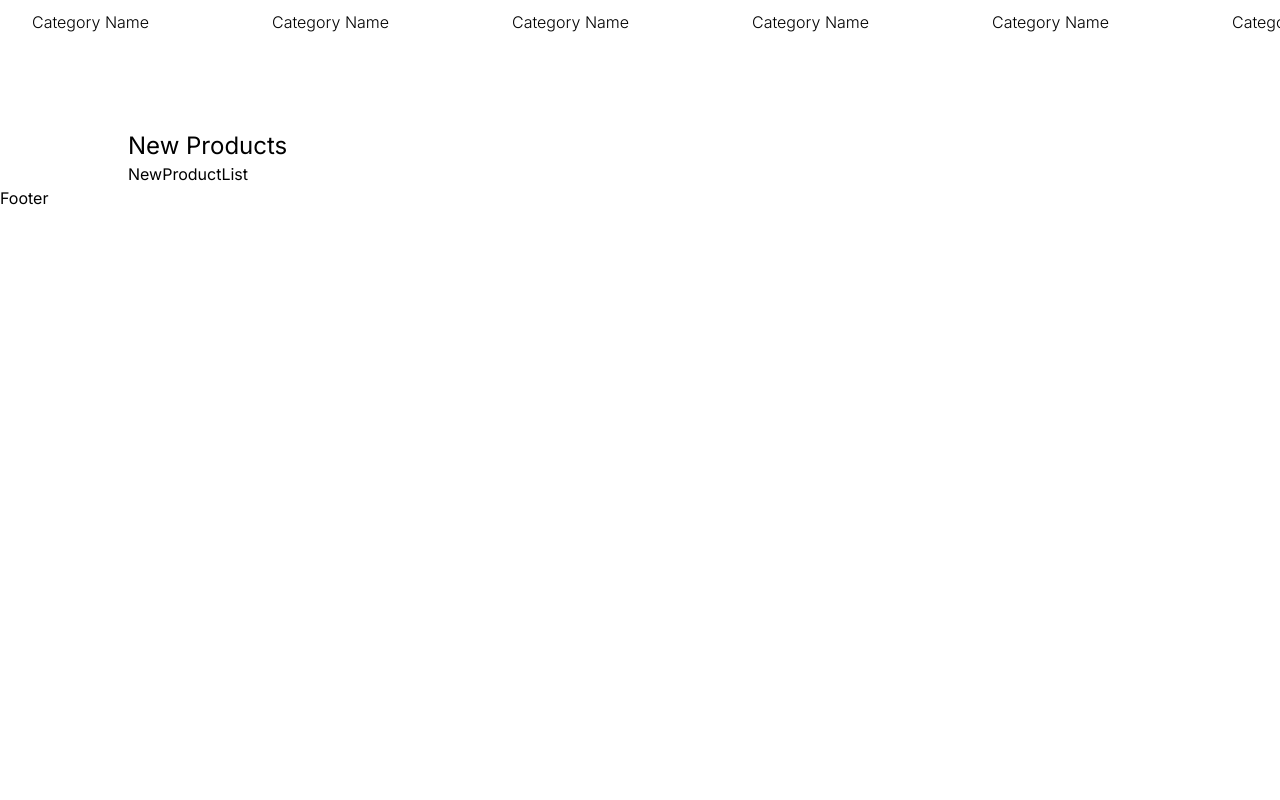
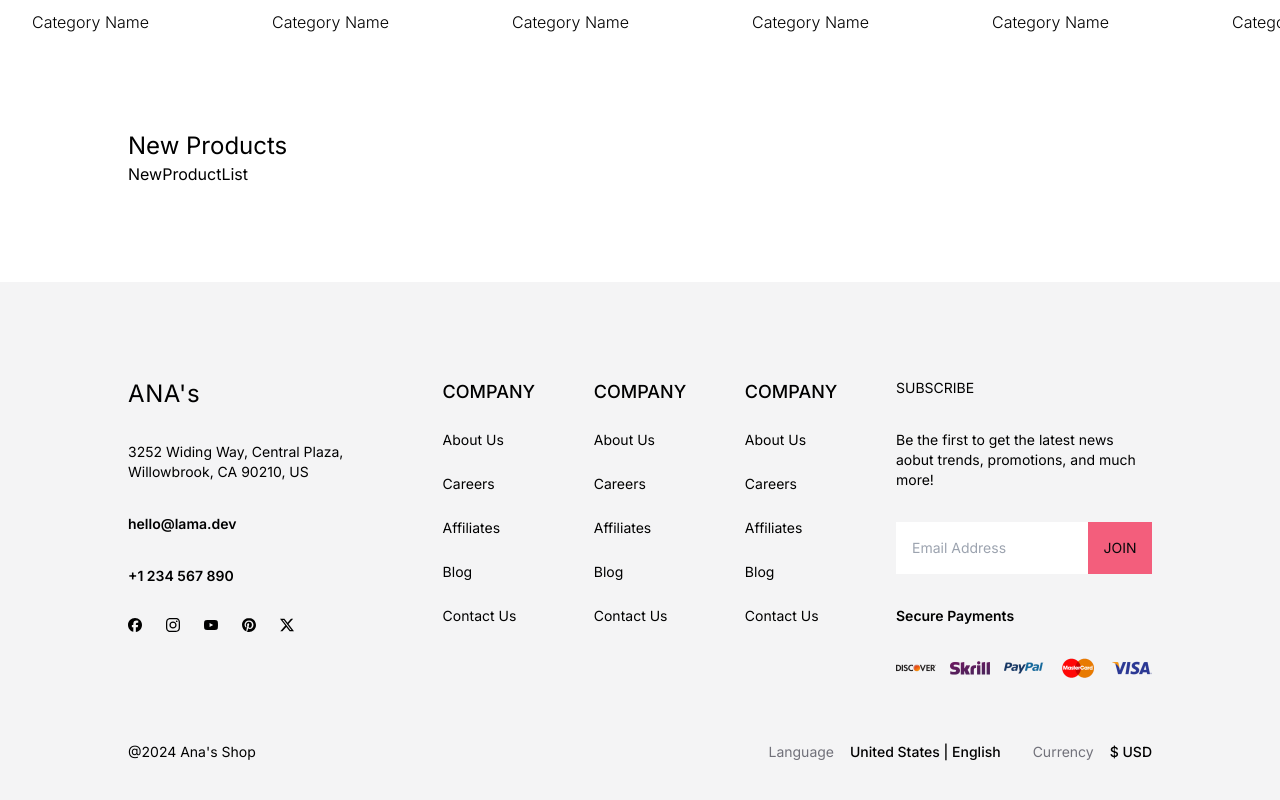
Before and after one commit to hebersolano/hedless-ecommerce, a Next.js app: page / in a window 1280 px wide. Shown: the part 1986-2786 px from the top of the page. Before the commit the page ends 2196 px from the top, so only its background shows below. Built offline with nearby package versions, Linux system fonts and the light colour scheme.

Commit message:
footer component

```diff
--- a/src/components/layout/Footer.tsx
+++ b/src/components/layout/Footer.tsx
@@ -1,5 +1,153 @@
+import Image from "next/image";
+import Link from "next/link";
+import { LiaFacebook, LiaInstagram, LiaYoutube } from "react-icons/lia";
+import {
+  SiFacebook,
+  SiInstagram,
+  SiPinterest,
+  SiX,
+  SiYoutube,
+} from "react-icons/si";
+
 function Footer() {
-  return <div>Footer</div>;
+  return (
+    <div className="mt-24 bg-secondary px-4 py-24 text-sm md:px-8 lg:px-16 xl:px-32 2xl:px-64">
+      {/* top */}
+      <div className="flex flex-col justify-between md:flex-row">
+        {/* left */}
+        <div className="flex w-full flex-col gap-8 md:w-1/2 lg:w-1/4">
+          <Link href="/">
+            <div className="text-2xl tracking-wide">ANA&apos;s</div>
+          </Link>
+          <p>3252 Widing Way, Central Plaza, Willowbrook, CA 90210, US</p>
+          <Link href="/" className="font-semibold hover:text-primary">
+            hello@lama.dev
+          </Link>
+          <Link href="/" className="font-semibold hover:text-primary">
+            +1 234 567 890
+          </Link>
+          <div className="flex gap-6">
+            <Link href="" className="hover:text-primary">
+              <SiFacebook width={16} height={16} />
+            </Link>
+            <Link href="" className="hover:text-primary">
+              <SiInstagram width={16} height={16} />
+            </Link>
+            <Link href="" className="hover:text-primary">
+              <SiYoutube width={16} height={16} />
+            </Link>
+            <Link href="" className="hover:text-primary">
+              <SiPinterest width={16} height={16} />
+            </Link>
+            <Link href="" className="hover:text-primary">
+              <SiX width={16} height={16} />
+            </Link>
+          </div>
+        </div>
+        {/* center */}
+        <div className="hidden w-1/2 justify-evenly lg:flex">
+          <div className="flex flex-col gap-6">
+            <h1 className="text-lg font-medium">COMPANY</h1>
+            <div className="flex flex-col gap-6">
+              <Link href="" className="hover:text-primary">
+                About Us
+              </Link>
+              <Link href="" className="hover:text-primary">
+                Careers
+              </Link>
+              <Link href="" className="hover:text-primary">
+                Affiliates
+              </Link>
+              <Link href="" className="hover:text-primary">
+                Blog
+              </Link>
+              <Link href="" className="hover:text-primary">
+                Contact Us
+              </Link>
+            </div>
+          </div>
+          <div className="flex flex-col gap-6">
+            <h1 className="text-lg font-medium">COMPANY</h1>
+            <div className="flex flex-col gap-6">
+              <Link href="" className="hover:text-primary">
+                About Us
+              </Link>
+              <Link href="" className="hover:text-primary">
+                Careers
+              </Link>
+              <Link href="" className="hover:text-primary">
+                Affiliates
+              </Link>
+              <Link href="" className="hover:text-primary">
+                Blog
+              </Link>
+              <Link href="" className="hover:text-primary">
+                Contact Us
+              </Link>
+            </div>
+          </div>
+          <div className="flex flex-col gap-6">
+            <h1 className="text-lg font-medium">COMPANY</h1>
+            <div className="flex flex-col gap-6">
+              <Link href="" className="hover:text-primary">
+                About Us
+              </Link>
+              <Link href="" className="hover:text-primary">
+                Careers
+              </Link>
+              <Link href="" className="hover:text-primary">
+                Affiliates
+              </Link>
+              <Link href="" className="hover:text-primary">
+                Blog
+              </Link>
+              <Link href="" className="hover:text-primary">
+                Contact Us
+              </Link>
+            </div>
+          </div>
+        </div>
+        {/* right */}
+        <div className="flex w-full flex-col gap-8 md:w-1/2 lg:w-1/4">
+          <h1>SUBSCRIBE</h1>
+          <p>
+            Be the first to get the latest news aobut trends, promotions, and
+            much more!
+          </p>
+          <div className="flex">
+            <input
+              type="text"
+              placeholder="Email Address"
+              className="w-3/4 p-4"
+            />
+            <button className="w-1/4 bg-primary text-foreground">JOIN</button>
+          </div>
+          <span className="font-semibold">Secure Payments</span>
+          <div className="flex justify-between">
+            <Image src="/discover.png" alt="" width={40} height={20} />
+            <Image src="/skrill.png" alt="" width={40} height={20} />
+            <Image src="/paypal.png" alt="" width={40} height={20} />
+            <Image src="/mastercard.png" alt="" width={40} height={20} />
+            <Image src="/visa.png" alt="" width={40} height={20} />
+          </div>
+        </div>
+      </div>
+      {/* bottom */}
+      <div className="mt-16 flex flex-col items-center justify-between gap-8 md:flex-row">
+        <p>&#64;2024 Ana&apos;s Shop</p>
+        <div className="flex flex-col gap-8 md:flex-row">
+          <div>
+            <span className="mr-4 text-muted-foreground">Language</span>
+            <span className="font-medium">United States | English</span>
+          </div>
+          <div>
+            <span className="mr-4 text-muted-foreground">Currency</span>
+            <span className="font-medium">$ USD</span>
+          </div>
+        </div>
+      </div>
+    </div>
+  );
 }
 
 export default Footer;
```
